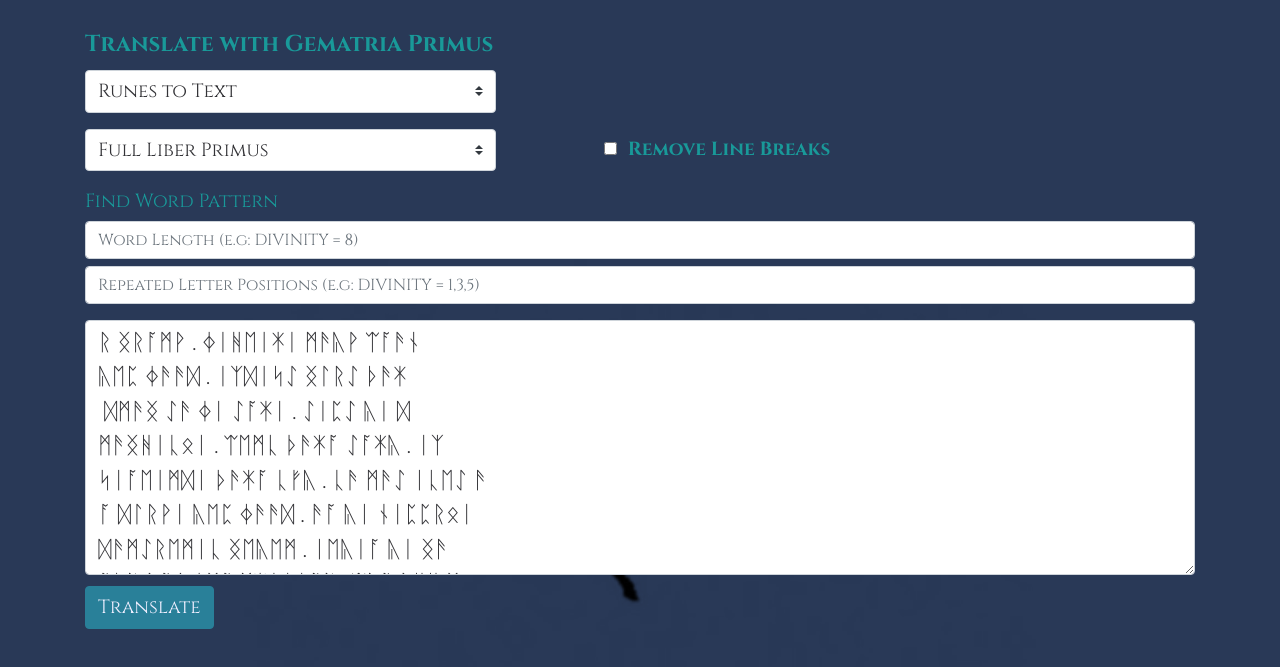
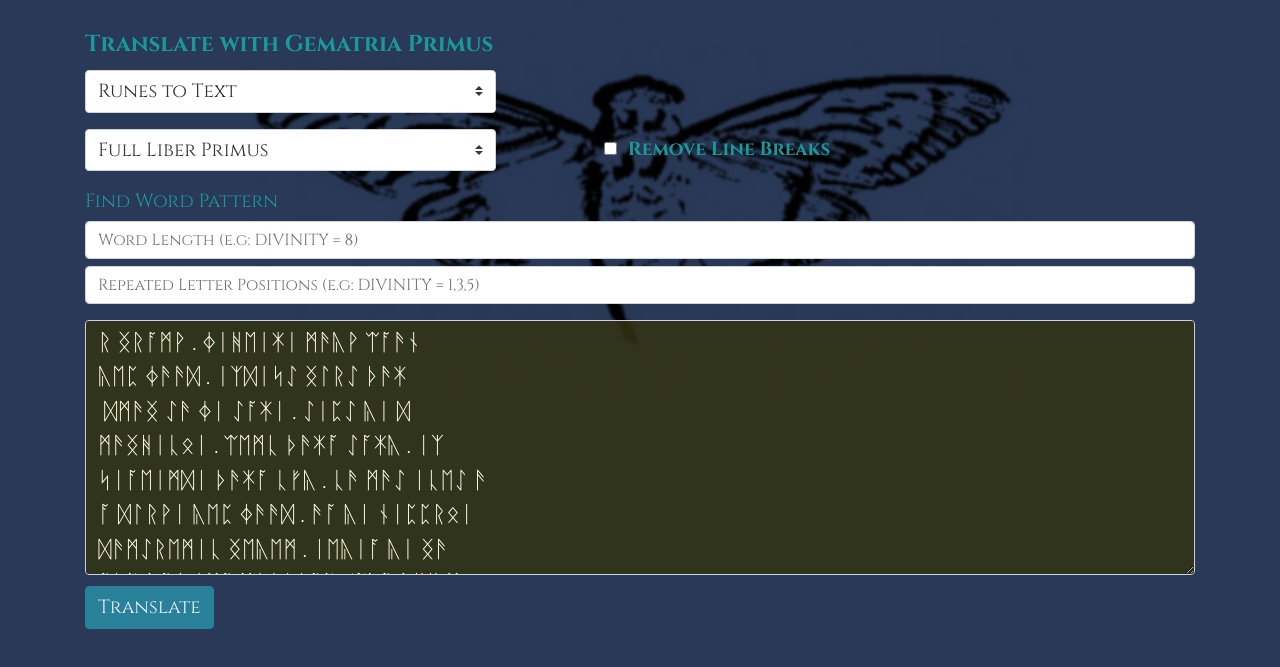
Before and after one commit to LiberPrimus/LiberPrimus.github.io, a website built with Parcel: page gematria-translator/index.html in a window 1280 px wide. Shown: the part 73-740 px from the top of the page. Built offline with nearby package versions, Linux system fonts and the light colour scheme; a web font is replaced by a local one.

Commit message:
cosmetic changes

```diff
--- a/gematria-translator/css/main.css
+++ b/gematria-translator/css/main.css
@@ -22,7 +22,7 @@ body {
 }
 
 #main {
-  background: url('../img/bg.png') center no-repeat;
+  background: url('../img/bg.png') center 37px no-repeat;
   min-height: 97vh;
 }
 
--- a/gematria-translator/index.html
+++ b/gematria-translator/index.html
@@ -23,6 +23,11 @@
     <style>
         .hidden {
             display: none;
+        }
+
+        textarea {
+            background-color: rgba(51, 51, 17, 0.83) !important;
+            color: #FFFFDF !important;
         }
     </style>
 </head>
```
